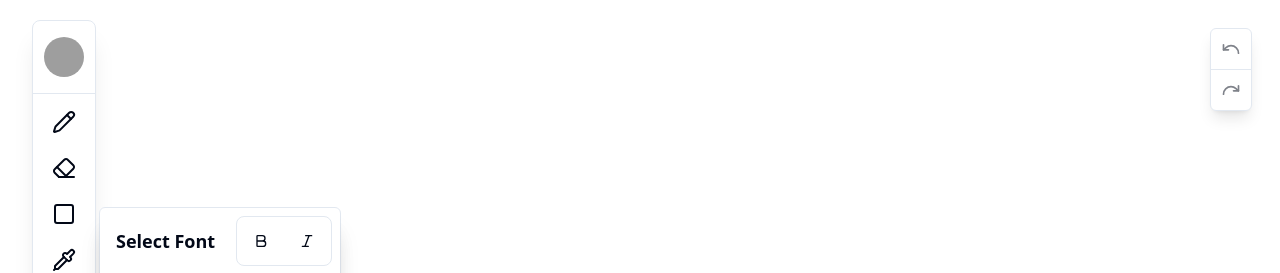
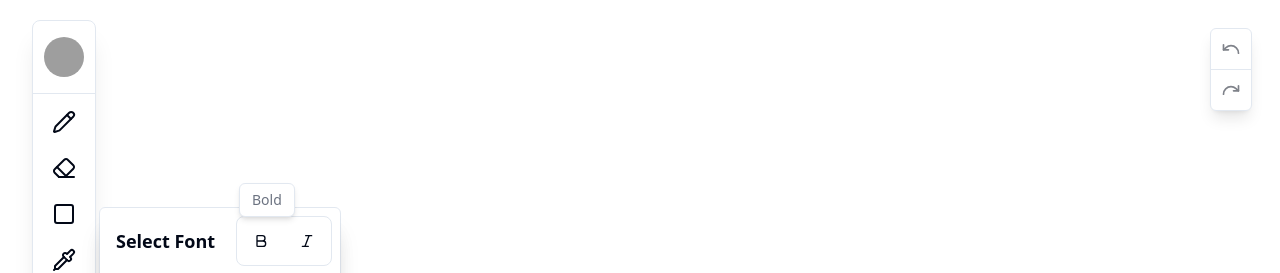
Before and after one commit to HasanYahya101/Artify-Vite, a React (Vite) app: page / in a window 1280 px wide. Both pictures are taken after a click on the button 64 px from the left and 352 px from the top of the page. Shown: the top 273 px of the page. Built offline with nearby package versions, Linux system fonts and the light colour scheme; grey boxes are pictures that could not be loaded; a web font is replaced by a local one.

Commit message:
refactor: Update CanvasDrawingApp toolbar styling and logic

```diff
--- a/src/components/component/playground.jsx
+++ b/src/components/component/playground.jsx
@@ -1140,6 +1140,9 @@ const CanvasDrawingApp = () => {
                                                     <div className="flex items-center space-x-1.5 p-1 border rounded-lg">
                                                         {/* Place this div at the end of the flex container */}
                                                         <div className="ml-auto flex items-center justify-center space-x-1.5">
+                                                            <TooltipProvider>
+                                                                <Tooltip>
+                                                                    <TooltipTrigger>
                                                                         <Toggle
                                                                             aria-label="Toggle bold"
                                                                             onPressedChange={() => setBold(!bold)}
@@ -1148,6 +1151,15 @@ const CanvasDrawingApp = () => {
                                                                         >
                                                                             <Bold className="h-4 w-4" />
                                                                         </Toggle>
+                                                                    </TooltipTrigger>
+                                                                    <TooltipContent>
+                                                                        <span className='text-gray-500'>Bold</span>
+                                                                    </TooltipContent>
+                                                                </Tooltip>
+                                                            </TooltipProvider>
+                                                            <TooltipProvider>
+                                                                <Tooltip>
+                                                                    <TooltipTrigger>
                                                                         <Toggle
                                                                             aria-label="Toggle italic"
                                                                             onPressedChange={() => setItalic(!italic)}
@@ -1156,6 +1168,12 @@ const CanvasDrawingApp = () => {
                                                                         >
                                                                             <Italic className="h-4 w-4" />
                                                                         </Toggle>
+                                                                    </TooltipTrigger>
+                                                                    <TooltipContent>
+                                                                        <span className='text-gray-500'>Italic</span>
+                                                                    </TooltipContent>
+                                                                </Tooltip>
+                                                            </TooltipProvider>
                                                         </div>
                                                     </div>
                                                 </div>
```
Lines whose indentation alone changed are shown as unchanged.
